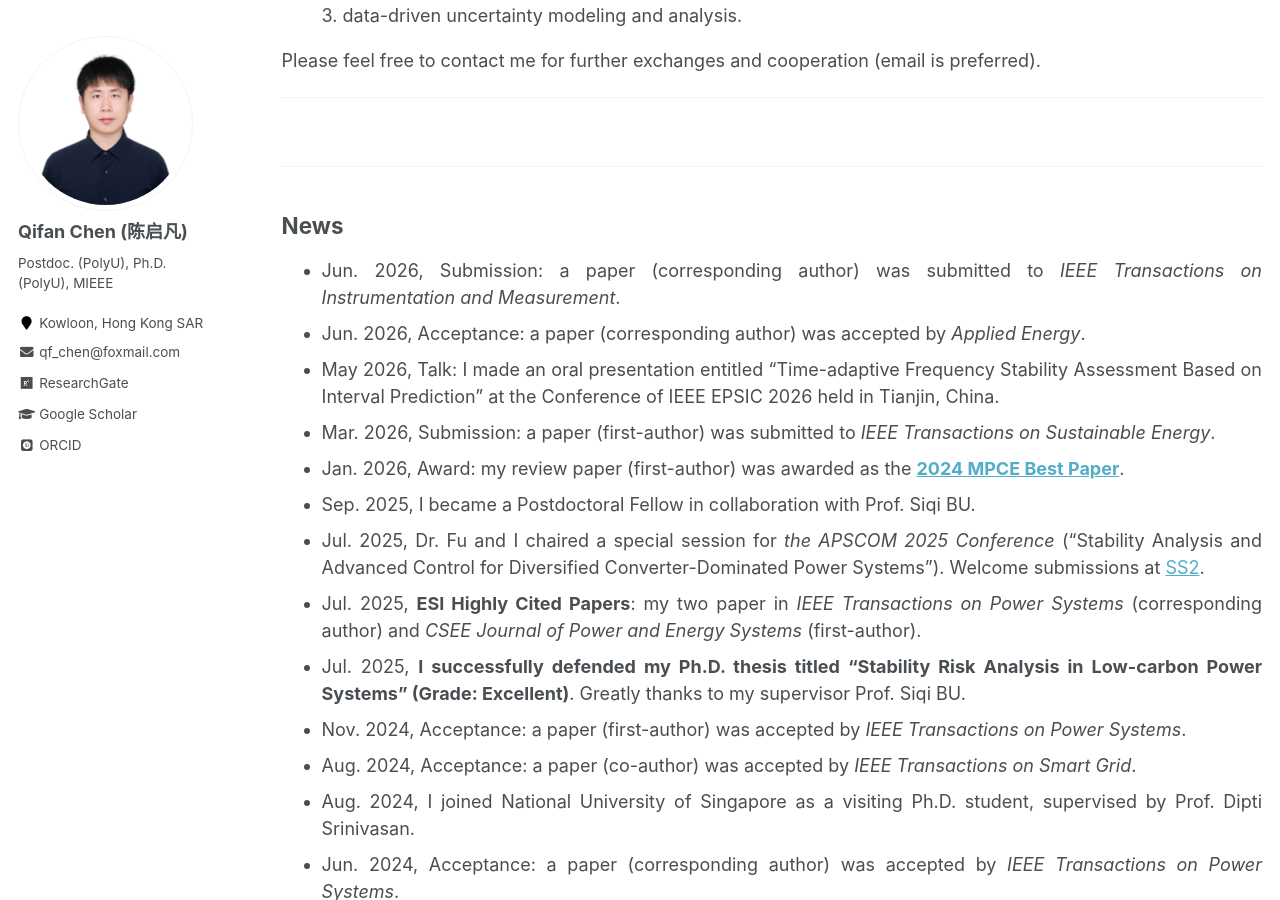
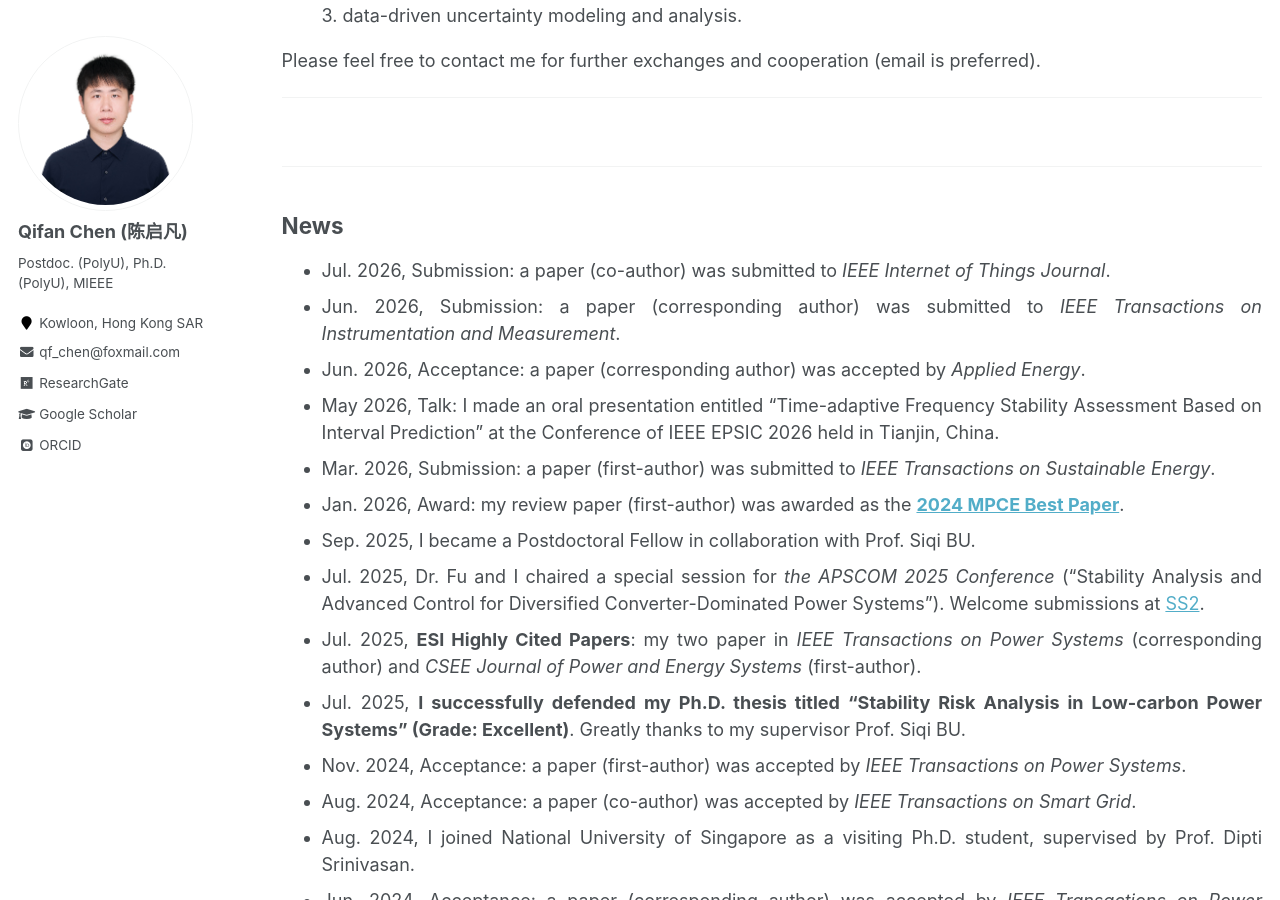
Before and after one commit to ChQf/ChQf.github.io, a Jekyll site: the page built from _pages/about.md, in a window 1280 px wide and 900 px high, scrolled down 573 px. Built offline with Jekyll 4.4.1, drawn with Linux system fonts in a browser that asks for light colours; some web fonts are replaced.

Commit message:
Update about.md

```diff
--- a/_pages/about.md
+++ b/_pages/about.md
@@ -32,6 +32,7 @@ ___
 ---
 
 ## News
+* Jul. 2026, Submission: a paper (co-author) was submitted to *IEEE Internet of Things Journal*.
 * Jun. 2026, Submission: a paper (corresponding author) was submitted to *IEEE Transactions on Instrumentation and Measurement*.
 * Jun. 2026, Acceptance: a paper (corresponding author) was accepted by *Applied Energy*.
 * May 2026, Talk: I made an oral presentation entitled "Time-adaptive Frequency Stability Assessment Based on Interval Prediction" at the Conference of IEEE EPSIC 2026 held in Tianjin, China.
```
